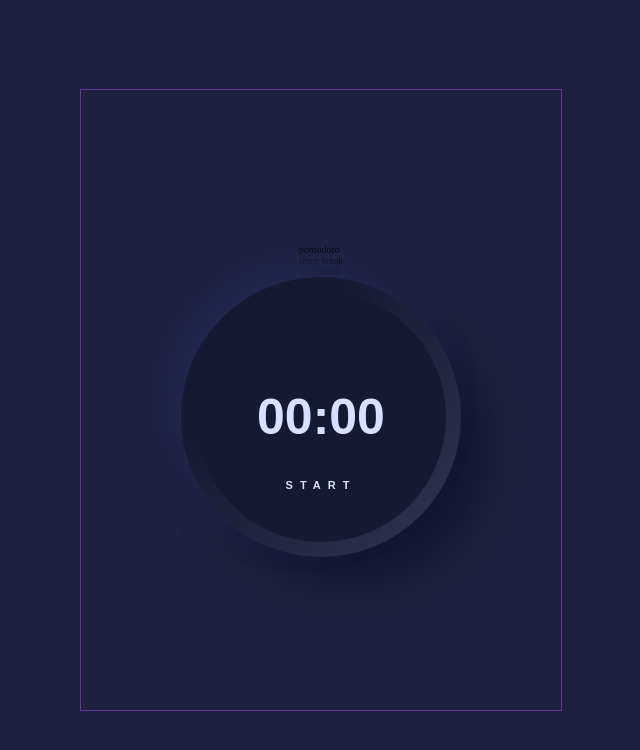
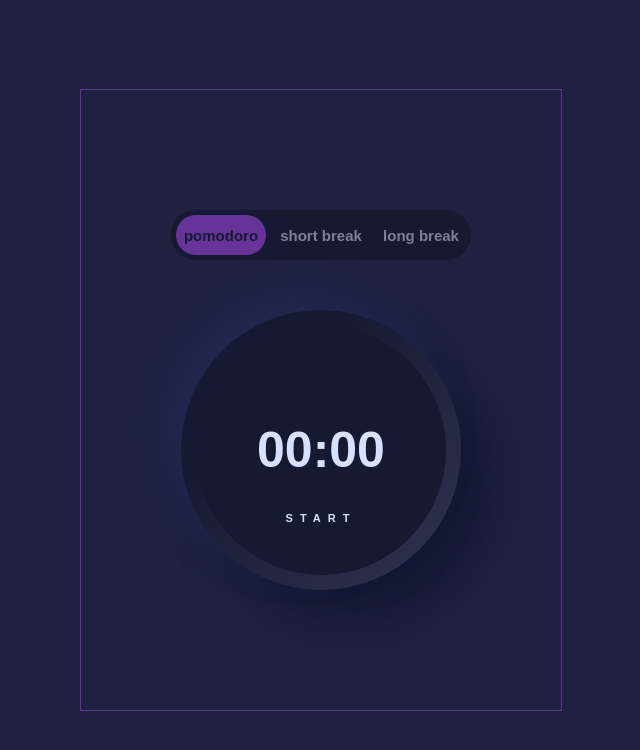
Before and after one commit to josesaulguerrero/pomodoro-app, a React (Create React App) app: page / in a window 1280 px wide. Shown: the top 750 px of the page, without its empty margins (319-959 px from the left). Built offline with nearby package versions, Linux system fonts and the light colour scheme.

Commit message:
the bar is now working and styled

```diff
--- a/src/components/Bar.tsx
+++ b/src/components/Bar.tsx
@@ -1,5 +1,9 @@
+// libraries and hooks
 import { FC } from "react";
+// types
 import { Mode } from "../hooks/usePomodoro";
+// styled components
+import { BarContainer, BarItem } from "../styles/Bar.styles";
 
 type Props = {
 	currentMode: Mode;
@@ -7,28 +11,28 @@ type Props = {
 
 export const Bar: FC<Props> = ({ currentMode }) => {
 	return (
-		<section>
-			<article
-				data-currentMode={`${
+		<BarContainer>
+			<BarItem
+				data-currentmode={`${
 					currentMode === Mode.pomodoro && "current"
 				}`}
 			>
 				pomodoro
-			</article>
-			<article
-				data-currentMode={`${
+			</BarItem>
+			<BarItem
+				data-currentmode={`${
 					currentMode === Mode.shortBreak && "current"
 				}`}
 			>
 				short break
-			</article>
-			<article
+			</BarItem>
+			<BarItem
 				data-currentMode={`${
 					currentMode === Mode.longBreak && "current"
 				}`}
 			>
 				long break
-			</article>
-		</section>
+			</BarItem>
+		</BarContainer>
 	);
 };
--- a/src/components/ProgressBar.tsx
+++ b/src/components/ProgressBar.tsx
@@ -21,7 +21,7 @@ export const ProgressBar: FC<Props> = ({ percentage }) => {
 				strokeDasharray={strokeDashArray}
 				strokeDashoffset={
 					strokeDashArray - (strokeDashArray * percentage) / 100 ||
-					505
+					strokeDashArray
 				}
 				strokeLinecap="round"
 			></circle>
--- a/src/components/Timer.tsx
+++ b/src/components/Timer.tsx
@@ -1,28 +1,26 @@
 // libraries and hooks
-import { FC, useEffect, useState } from "react";
-// types
-import { Time as TimeType } from "../config/context/timerConfig";
+import { FC, useContext, useEffect, useState } from "react";
+import { usePomodoro } from "../hooks/usePomodoro";
+// context
+import { TimerConfigContext } from "../config/context/timerConfig";
 // components
 import { ProgressBar } from "./ProgressBar";
 // styled components
 import { Button, Container, Time } from "../styles/Timer.styles";
+import { Bar } from "./Bar";
 
-type Props = {
-	time: TimeType;
-	isRunning: boolean;
-	currentTimer: TimeType;
-	start(): void;
-	pause(): void;
-};
+export const Timer: FC = () => {
+	const { config } = useContext(TimerConfigContext);
 
-export const Timer: FC<Props> = ({
-	time,
-	isRunning,
-	currentTimer,
-	start,
-	pause,
-}) => {
-	const { minutes, seconds } = time;
+	const {
+		time: { minutes, seconds },
+		isRunning,
+		currentTimer,
+		currentMode,
+		start,
+		pause,
+	} = usePomodoro(config.Timer);
+
 	//percentage = (passed time * 100) / total time
 	const [progressPercentage, setProgress] = useState(0);
 
@@ -36,15 +34,14 @@ export const Timer: FC<Props> = ({
 		const newProgress =
 			((minutes * 60 + seconds) * 100) /
 			(currentTimer?.minutes * 60 + currentTimer?.seconds);
-		setProgress(newProgress);
+		setProgress(parseFloat(newProgress.toFixed(1)));
 	}, [minutes, seconds, currentTimer]);
 
 	return (
 		<>
+			<Bar currentMode={currentMode} />
 			<Container>
-				<ProgressBar
-					percentage={parseFloat(progressPercentage.toFixed(5))}
-				/>
+				<ProgressBar percentage={progressPercentage} />
 				<Time>{formatTime()}</Time>
 				<Button onClick={isRunning ? pause : start}>
 					{isRunning ? "PAUSE" : "START"}
--- a/src/config/context/timerConfig.tsx
+++ b/src/config/context/timerConfig.tsx
@@ -36,16 +36,16 @@ export const TimerConfigContext = createContext<TimerContext>(null!);
 const defaultConfig: AppConfig = {
 	Timer: {
 		Pomodoro: {
-			minutes: 20,
+			minutes: 1,
 			seconds: 0,
 		},
 		shortBreak: {
-			minutes: 5,
-			seconds: 0,
+			minutes: 0,
+			seconds: 15,
 		},
 		longBreak: {
-			minutes: 10,
-			seconds: 0,
+			minutes: 0,
+			seconds: 30,
 		},
 		pomodorosBeforeLongBreak: 4,
 	},
--- a/src/pages/App.tsx
+++ b/src/pages/App.tsx
@@ -1,8 +1,5 @@
 // libraries and hooks
-import React, { useContext } from "react";
-import { usePomodoro } from "../hooks/usePomodoro";
-// context
-import { TimerConfigContext } from "../config/context/timerConfig";
+import React from "react";
 // components
 import { Timer } from "../components/Timer";
 import { Bar } from "../components/Bar";
@@ -11,22 +8,11 @@ import { GlobalStyle } from "../styles/global.styles";
 import { StyledApp, Wrapper } from "../styles/App.styles";
 
 export const App: React.FC = () => {
-	const { config } = useContext(TimerConfigContext);
-	const { time, isRunning, currentTimer, currentMode, start, pause } =
-		usePomodoro(config.Timer);
-
 	return (
 		<StyledApp>
 			<GlobalStyle />
 			<Wrapper>
-				<Bar currentMode={currentMode} />
-				<Timer
-					time={time}
-					isRunning={isRunning}
-					currentTimer={currentTimer}
-					start={start}
-					pause={pause}
-				/>
+				<Timer />
 			</Wrapper>
 		</StyledApp>
 	);
--- /dev/null
+++ b/src/styles/Bar.styles.tsx
@@ -0,0 +1,37 @@
+import styled from "styled-components";
+
+export const BarContainer = styled.section`
+	width: 300px;
+	height: 50px;
+	display: flex;
+	justify-content: space-between;
+	align-items: center;
+	margin-bottom: 50px;
+	padding: 5px;
+	border-radius: 25px;
+	background-color: var(--darkerBackground);
+	box-sizing: border-box;
+`;
+
+export const BarItem = styled.article`
+	flex: 1;
+	width: 100%;
+	height: 100%;
+	display: flex;
+	justify-content: center;
+	align-items: center;
+	font-size: 1.5rem;
+	font-weight: bold;
+	color: var(--lighterFontColor);
+	border-radius: 25px;
+	box-sizing: border-box;
+	transform: all 1s ease;
+	&:not(:last-of-type) {
+		margin-right: 10px;
+	}
+
+	&[data-currentmode="current"] {
+		color: var(--darkerBackground);
+		background-color: rebeccapurple;
+	}
+`;
--- a/src/styles/Timer.styles.tsx
+++ b/src/styles/Timer.styles.tsx
@@ -50,6 +50,6 @@ export const Time = styled.h2`
 	align-items: center;
 	justify-content: center;
 	font-size: 5rem;
-	font-family: sans-serif;
+	/* font-family: sans-serif; */
 	color: var(--fontColor);
 `;
--- a/src/styles/global.styles.tsx
+++ b/src/styles/global.styles.tsx
@@ -12,7 +12,7 @@ export const GlobalStyle = createGlobalStyle`
       --lighterBackground: rgba(215, 224, 255, 0.1);
       --mainColor: #ed6f73;
       --fontColor: #D7E0FF;
-      --lighterFontColor: #4c4d6b;
+      --lighterFontColor: #7f8096;
    }
 
    body {
@@ -26,5 +26,6 @@ export const GlobalStyle = createGlobalStyle`
    *, *::before, *::after {
       margin: 0;
       padding: 0;
+      font-family: sans-serif;
    }
 `;
```
